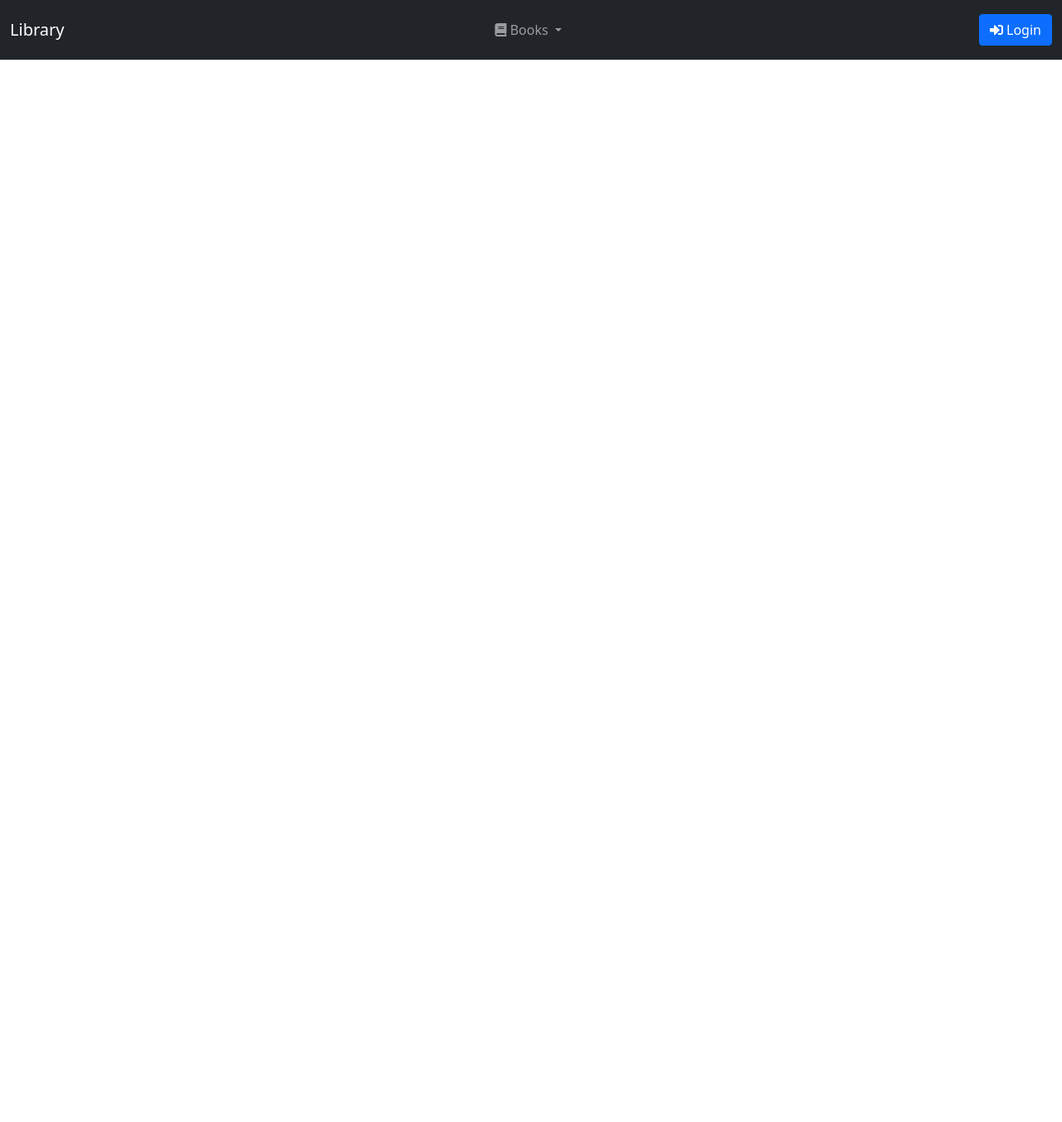
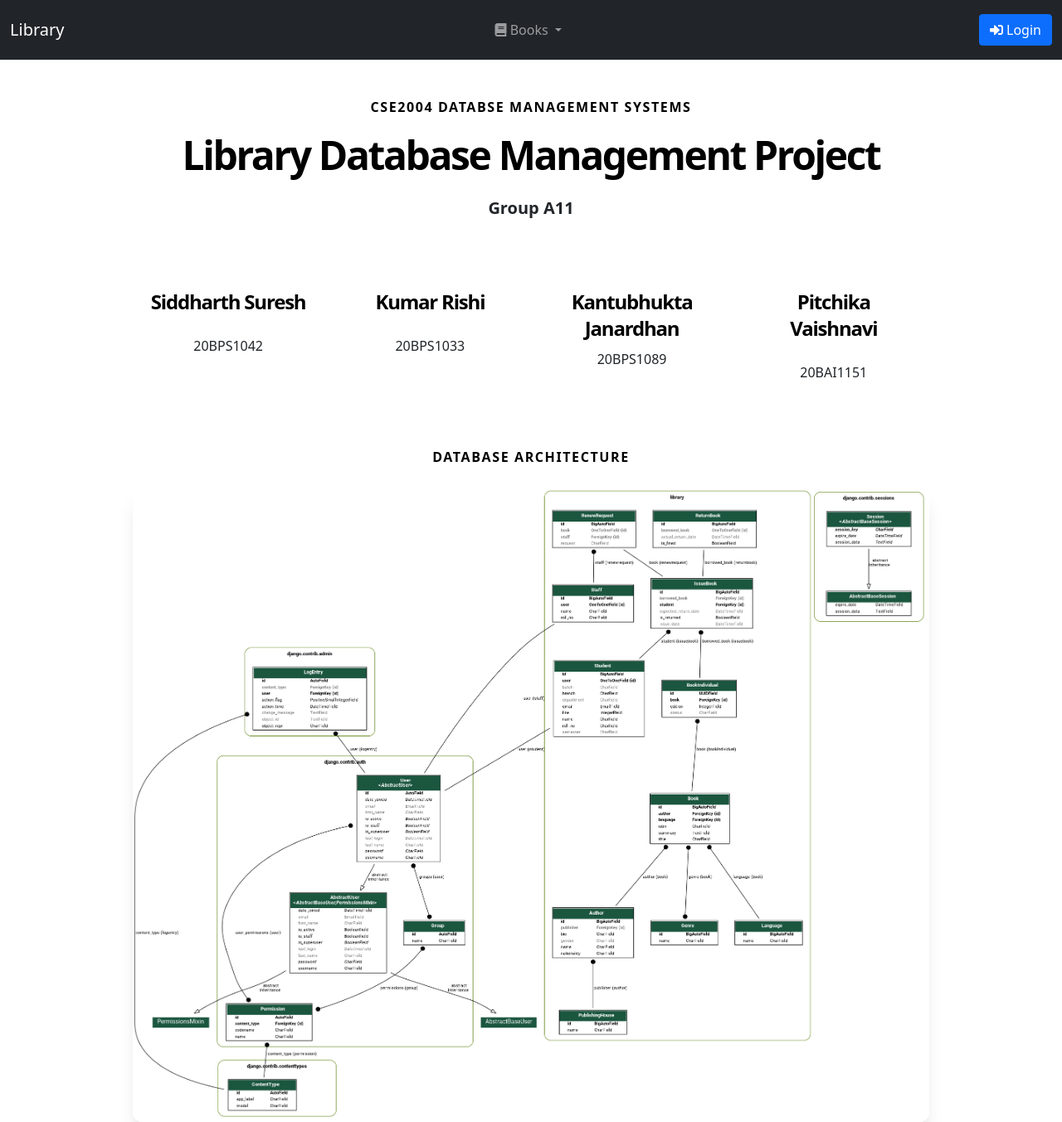
Before and after one commit to siddhsuresh/blueblack, a Django app: page / in a window 1280 px wide. Shown: the whole page at 83% size. Before the commit the page ends 72 px from the top, so only its background shows below. Run offline with Django 3.2, Linux system fonts and the light colour scheme; some libraries are stand-ins or nearby versions.

Commit message:
Added Comments and Created Landing Page

```diff
--- a/django_project/settings.py
+++ b/django_project/settings.py
@@ -138,8 +138,11 @@ USE_TZ = True
 # https://docs.djangoproject.com/en/3.2/howto/static-files/
 
 STATIC_URL = '/static/'
-STATIC_ROOT = os.path.join(BASE_DIR, "static")
+# STATIC_ROOT = os.path.join(BASE_DIR, "static")
 
+STATICFILES_DIRS = [
+    os.path.join(BASE_DIR, 'static')
+]
 # Default primary key field type
 # https://docs.djangoproject.com/en/3.2/ref/settings/#default-auto-field
 
--- a/library/templates/Dashboard.html
+++ b/library/templates/Dashboard.html
@@ -1,3 +1,4 @@
+{% load static %}
 <!doctype html>
 <html lang="en">
   <head>
@@ -159,6 +160,52 @@
     </div>
   </div>
 </div>
+{% else %}
+<section class="text-blueGray-700 ">
+  <div class="container flex flex-col px-5 py-5 mx-auto lg:items-center">
+    <div class="flex flex-col w-full mb-12 text-left lg:text-center">
+      <h2 class="mb-4 text-m font-semibold tracking-widest text-black uppercase title-font">CSE2004 DATABSE MANAGEMENT SYSTEMS</h2>
+      <h1 class="mb-6 text-4xl font-semibold tracking-tighter text-black sm:text-5xl title-font"> Library <br class="md:hidden"> Database Management Project </h1>
+      <p class="mx-auto text-xl font-bold leading-relaxed text-blueGray-700 lg:w-2/3">Group A11 </p>
+    </div>
+    <section class="text-blueGray-700 justify-left lg:justify-center">
+      <div class="container items-center px-5 py-2 mx-auto lg:px-2">
+        <div class="flex flex-wrap mb-12 text-center">
+          <div class="w-full mx-auto lg:w-1/4">
+            <div class="p-6">
+              <h1 class="mx-auto mb-4 text-2xl font-semibold leading-none tracking-tighter text-black lg:text-2xl title-font"> Siddharth Suresh </h1>
+              <p class="mx-auto text-base font-medium leading-relaxed text-blueGray-700 ">20BPS1042</p>
+            </div>
+          </div>
+          <div class="w-full mx-auto lg:w-1/4">
+            <div class="p-6">
+              <h1 class="mx-auto mb-4 text-2xl font-semibold leading-none tracking-tighter text-black lg:text-2xl title-font"> Kumar Rishi</h1>
+              <p class="mx-auto text-base font-medium leading-relaxed text-blueGray-700 ">20BPS1033</p>
+            </div>
+          </div>
+          <div class="w-full mx-auto lg:w-1/4">
+            <div class="p-6">
+              <h1 class="mx-auto mb-2 text-2xl font-semibold leading-none tracking-tighter text-black lg:text-2xl title-font"> Kantubhukta Janardhan </h1>
+              <p class="mx-auto text-base font-medium leading-relaxed text-blueGray-700 ">20BPS1089</p>
+            </div>
+          </div>
+          <div class="w-full mx-auto lg:w-1/4">
+            <div class="p-6">
+              <h1 class="mx-auto mb-4 text-2xl font-semibold leading-none tracking-tighter text-black lg:text-2xl title-font"> Pitchika Vaishnavi</h1>
+              <p class="mx-auto text-base font-medium leading-relaxed text-blueGray-700 ">20BAI1151</p>
+            </div>
+          </div>
+        </div>
+      </div>
+    </section>
+  </div>
+</section>
+<section id="intro">
+  <div class="container flex flex-col items-center justify-center px-10 mx-auto rounded-lg lg:-mt-12 lg:px-40 ">
+    <h2 class="mb-4 text-l font-bold tracking-widest text-black uppercase title-font">Database Architecture</h2>
+    <img class="object-cover object-center w-full shadow-xl rounded-xl" alt="hero" src="{% static 'dbms.png' %}">
+  </div>
+</section>
 {% endif %}
     <script src="https://cdn.jsdelivr.net/npm/bootstrap@5.0.0-beta3/dist/js/bootstrap.bundle.min.js" integrity="sha384-JEW9xMcG8R+pH31jmWH6WWP0WintQrMb4s7ZOdauHnUtxwoG2vI5DkLtS3qm9Ekf" crossorigin="anonymous"></script>
   </body>
--- a/library/views.py
+++ b/library/views.py
@@ -2,7 +2,6 @@ from .models import Author, Genre, Book, BookIndividual, Language, IssueBook, St
 from django.db.models import Count
 from django.shortcuts import render, redirect
 from django.contrib.auth import authenticate, login
-from django.views.generic import ListView
 from django.contrib import messages
 from django.contrib.auth.decorators import login_required
 from datetime import datetime, timedelta
@@ -15,39 +14,90 @@ from django.db.models import Q
 from django.core.paginator import Paginator, EmptyPage, PageNotAnInteger
 import csv
 
+"""
+	View this view.py with respect to the models.py and url.py to understand what's going one
+
+	request.user gives uses the presently logged in used you have issued the request
+
+	Model.object.all() will give a queryset having all the objects stored using that model
+	Model.object.filter() will give a query set with respect to what condition is given inside
+
+	Q objects are provided by Django in order to perfrom AND and OR complex operations together. It has been used in
+	View_Dashboard and in the Search_View
+
+	Whenever __ is used in filter needs to be understood that we are using the relationships between the models using the
+	names given in the models.py in order to get and display the correct quesry set.
+
+	The . operator is also used to access the objects of another model whcih is releated to it as per models.py
+
+	Using model_name.save() to save the changes made to the model
+
+	Using modle_name.object.filter().count() will provide the number of object present in the modles with the particular condition
+
+	While return render(request,template_name,locals())
+	So what locals() actually does it that it returns everything in the function as a dictionary so that the template
+	can render it by just writing the name in {{}} brackets
+
+	So in the template rendering there will be many {% if %} or {% for %} statemnts which run just like any other if or for
+	statements run normally in python, but in this case we will be iterating over HTML code
+
+	For every if and for every for we need to end them with {% endif %} or {% endfor %}
+
+	There also places where {% include template_name %} is used. This is mainly for stopping the repetition and the easly change of HTML code
+	for repettitive things likt the imports/includes and the navbar.
+"""
+
+"""
+
+	All Student Views are written here
+
+"""
 def View_Dashboard(request):
 	if request.user.is_staff:
 		return redirect('/staff')
 	if request.user.is_authenticated:
+		# Creating 3 flag in order to show either hour, minute, second or exceded time limit in Dashboard.html
 		flag1=flag2=flag3=False
 		student=Student.objects.get(user=request.user)
 		c_i=IssueBook.objects.all().count()
 		if IssueBook.objects.filter(student=student).exists():
 		    exists=True
+		    # The following counts are for the display bar below the navbar in the Dashboard.html
 		    ci=IssueBook.objects.filter(student=student)
 		    cic=ci.count()
 		    cr=ReturnBook.objects.filter(borrowed_book__student=student).count()
 		    crf=ReturnBook.objects.filter(borrowed_book__student=student,is_fined=True).count()
+		    # The following command is for finding the favorite genre by ordering the issued books with respect
+		    # to the genre of the book
+		    # Using Count function to find out the number of issued book for each genre
 		    res = ci.values('borrowed_book__book__genre__name').annotate(count=Count('borrowed_book'))
 		    re = res.order_by('-count').first()
 		    genrename = re['borrowed_book__book__genre__name']
+		    # The following command is for finding the favourite author by ordering the issued book with respect to the author of the book
+		    # Using Count function to find out the number of issued book for each author
 		    author = ci.values('borrowed_book__book__author__name').annotate(count=Count('borrowed_book')).order_by('-count').first()
 		    a=author['borrowed_book__book__author__name']
 		else:
 		    exists=False
 		if c_i:
+			# The following command is used to find the MOST POPULAR BOOK to show in the Dahsboard.html
 			result = IssueBook.objects.values('borrowed_book__book__title').annotate(count=Count('borrowed_book'))
 			r=result.order_by('-count').first()
 			name=r['borrowed_book__book__title']
 			number_of_time_issued = r['count']
 			book = Book.objects.get(title=name)
+		# This command is used to find whether a student has an issued book that is not returned yet..
 		c=IssueBook.objects.filter(student=student, is_returned=False).count()
+		# This is used to find the LAST BOOK ISSUED for showing in Dashboard.html
 		i2=IssueBook.objects.filter(student=student).order_by('-issue_date').first()
 		if c:
+			# This command is used to show or recommend to the student the upcomming expected return date
 			i1=IssueBook.objects.filter(student=student, is_returned=False).order_by('expected_return_date').first()
+			# Timezone.now() provides the time with respect to the timezone in the settings.py
 			time1 = i1.expected_return_date
 			time=timezone.now()
 			time1-=time
+			# using the command total_second in order to compare
 			if time1.total_seconds()<0:
 				flag3=True
 			else:
@@ -58,29 +108,26 @@ def View_Dashboard(request):
 				if time_left==0:
 					flag2=True
 					time_left = time1.total_seconds()
+		# This rr stand for renewrequest and is used for the if statemnts in the Dashboard.html to show a recomended book
+		# if there are no renewrequest currently pending
 		rr=False
 		if RenewRequest.objects.filter(book__student=student,book__is_returned=False).exists():
 			rr=True
+			# This command is for checking whether there is a current pending renew request as that is of more priotirty than
+			# showind accepted or denied
 			if RenewRequest.objects.filter(book__student=student,request='p',book__is_returned=False).exists():
 				renew = RenewRequest.objects.get(book__student=student,request='p',book__is_returned=False)
 			else:
+				# If not using Q objects provided by Django check for a renewrequest object of the particular student
+				# It must not be returned and It must be either an accepted or denied request
+				# If both are present it will show the latest one
 				renew = RenewRequest.objects.filter(Q(book__student=student)&Q(book__is_returned=False)&(Q(request='a')|Q(request='d'))).order_by('-date').first()
 	return render(request, "Dashboard.html", locals())
-
-@login_required(redirect_field_name='dashboard')
-def add_book_view(request):
-	context ={}
-	form = NewBookForm(request.POST or None, request.FILES or None)
-
-	if form.is_valid():
-		form.save()
-
-	context['form']= form
-	return render(request, "addbook.html", context)
 
 def all_books_view(request):
 	if request.user.is_staff:
 		return redirect('/staff')
+	# Returns all books present in the library
 	books=Book.objects.all()
 	bc = books.count()
 	return render(request, "allbooks.html", locals())
@@ -89,6 +136,8 @@ def all_books_view(request):
 def Author_view(request,pk):
 	if request.user.is_staff:
 		return redirect('/staff')
+	# Using the primary key author_id to ge tthe particular author and then filetering the book model
+	# to give a fitered query set of all book authored by the particular author
 	author=Author.objects.get(id=pk)
 	books=Book.objects.filter(author=author)
 	return render(request, "author.html", locals())
@@ -98,9 +147,13 @@ def Search_View(request):
 	if request.user.is_staff:
 		staff=Staff.objects.get(user=request.user)
 	books=None
+	# Using AJAX Javascirpt to provide asynchronous response without reloading the web page
+	# Getting the search item written the search.html input bar and relays it here
 	url_parameter = request.GET.get("q", None)
 	if url_parameter:
+		# Filtering the Book model to get the filtered query set if the url_parameter is the time,author,..... of the book
 		books = Book.objects.filter(Q(title__icontains=url_parameter)|Q(author__name__icontains=url_parameter)|Q(genre__name__icontains=url_parameter)|Q(author__publisher__name__icontains=url_parameter)).distinct()
+		# If not it also spits the words with trepsect to a space and then searchs if anything matches
 		if books.count()==0:
 			words = url_parameter.split()
 			for w in words:
@@ -113,6 +166,7 @@ def Search_View(request):
 			context={"books": books,"book_count":book_count}
 		)
 		data_dict = {"html_from_view": html}
+		# Send a JSONResponce to the javascript in the search.html to display it
 		return JsonResponse(data=data_dict, safe=False)
 	return render(request, "search.html", locals())
 
@@ -120,7 +174,9 @@ def Search_View(request):
 def get_issued_view(request):
 	if request.user.is_staff:
 		return redirect('/staff')
+	# Getting student using the user currently logged in
 	student=Student.objects.get(user=request.user)
+	# Getting all the issued books that are issued by the student and are not retuened yet
 	book_list=IssueBook.objects.filter(student=student, is_returned=False)
 	return render(request, 'viewissued.html', locals())
 
@@ -128,9 +184,11 @@ def get_issued_view(request):
 def View_Renew_Issued(request,pk):
 	if request.user.is_staff:
 		return redirect('/staff')
+	# Using this view in order to issue a renew request
 	iss=IssueBook.objects.get(id=pk)
 	r=RenewRequest(book=iss, request='p')
 	r.save()
+	# Messages will go to the Bootstrap in the Dashboard.html to show it as a message
 	messages.info(request,'Renew Request is Sent!!')
 	return redirect('/',locals())
 
@@ -139,6 +197,8 @@ def Individual_books_view(request,pk):
 	if request.user.is_staff:
 		return redirect('/staff')
 	Already_Taken=False
+	# We are allowing only copy to be taken at a time for a particular view
+	# If the book is already taken the HTML will not allow an issue request
 	book=Book.objects.get(id=pk)
 	student=Student.objects.get(user=request.user)
 	if IssueBook.objects.filter(borrowed_book__book=book, student=student, is_returned=False).count():
@@ -159,11 +219,14 @@ def Book_Issue_View(request,pk):
 		return redirect('/staff')
 	student=Student.objects.get(user=request.user)
 	book=BookIndividual.objects.get(id=pk)
+	# Only 3 Books at a particular time
 	if IssueBook.objects.filter(student=student, is_returned=False).count()>=3:
 		messages.info(request,'Sorry!! You Can Not Issue More Than 3 Books At A Time')
 	elif book.status=='a':
 		issue_date=timezone.now()
+		# timedelta creates a timezone object that is used to add a second, minute, hour, day,.....and so on
 		return_date=issue_date+timedelta(days = 1)
+		# Creating an object in Issuebook with the requeired information
 		iss=IssueBook(student=student, borrowed_book=book, issue_date=issue_date, expected_return_date=return_date)
 		iss.save()
 		messages.success(request, 'Your Book Has Been Successfully Issued')
@@ -185,6 +248,8 @@ def Book_Return_View(request,pk):
 	iss.borrowed_book.save()
 	r = ReturnBook(borrowed_book=iss,actual_return_date=timezone.now())
 	r.save()
+	# We are setting tzinfo to None in order to escape the problems that arrised due to have an active
+	# and an inactive timezone
 	time1 = r.borrowed_book.expected_return_date.replace(tzinfo=None)
 	time2 = r.actual_return_date.replace(tzinfo=None)
 	if time1<time2:
@@ -193,6 +258,8 @@ def Book_Return_View(request,pk):
 		r.is_fined=True
 		r.save()
 		messages.error(request,'You have been fined!!')
+	# Solves problem that renew request is pending and the user just returns the book
+	# So if such a renewrequest is present it would get deleted
 	if RenewRequest.objects.filter(book=iss).exists():
 	    renw = RenewRequest.objects.get(book=iss)
 	    if renw.request=='p':
@@ -202,6 +269,7 @@ def Book_Return_View(request,pk):
 
 @login_required(redirect_field_name='dashboard')
 def ReturnListView(request):
+	# Using Pagnator provided by Django in order to show 10 return book objects at a time
 	student=Student.objects.get(user=request.user)
 	returnbooks = ReturnBook.objects.filter(borrowed_book__student=student)
 	page = request.GET.get('page', 1)
@@ -217,6 +285,7 @@ def ReturnListView(request):
 
 @login_required(redirect_field_name='dashboard')
 def History_view(request):
+	# Using csv module given by python to create a csv of the return book so that we can download the history as csv
     student=Student.objects.get(user=request.user)
     response=HttpResponse(content_type='text/csv')
     writer = csv.writer(response)
@@ -232,13 +301,19 @@ def History_view(request):
     response['Content-Disposition'] = 'attachment; filename="Return History.csv"'
     return response
 
-#All Staff Website Views written here
+"""
+
+ All Staff Website Views written here
+
+"""
+
 @login_required(redirect_field_name='dashboard')
 def View_Staff_Dashboard(request):
 	if not request.user.is_staff:
 		messages.error(request,'You are Unauthorised to visit the Staff Page!!')
 		return redirect('/', locals())
 	staff=Staff.objects.get(user=request.user)
+	# The below command are for the creation of the graph using ChartJS
 	labels = []
 	data = []
 	result = IssueBook.objects.values('borrowed_book__book__title').annotate(count=Count('borrowed_book'))
@@ -311,6 +386,7 @@ def View_Staff_AllAuthors(request):
 def View_Staff_Renew(request):
 	if not request.user.is_staff:
 		messages.error(request,'You are Unauthorised to visit the Staff Page!!')
+	# This is meant for showing all the renw requests present which are currently pending
 	flag=False
 	if RenewRequest.objects.all().count():
 		flag=True
@@ -321,6 +397,8 @@ def View_Staff_Renew(request):
 def View_Staff_Approve_Renew(request,pk):
 	if not request.user.is_staff:
 		messages.error(request,'You are Unauthorised to visit the Staff Page!!')
+	# This is meant for approving a renew request that is changing the request from p -> a and savind with the date
+	# As it is approved we need to add another day to the expected_return_date and save it
 	r = RenewRequest.objects.get(id=pk)
 	r.request = 'a'
 	r.staff = Staff.objects.get(user=request.user)
@@ -334,6 +412,7 @@ def View_Staff_Approve_Renew(request,pk):
 def View_Staff_Deny_Renew(request,pk):
 	if not request.user.is_staff:
 		messages.error(request,'You are Unauthorised to visit the Staff Page!!')
+	# This is emant for rejecting a renew request that is changing the request from p->d and saved with date
 	r = RenewRequest.objects.get(id=pk)
 	r.staff = Staff.objects.get(user=request.user)
 	r.request = 'd'
```
Also changed, not shown: static/dbms.png (added).
